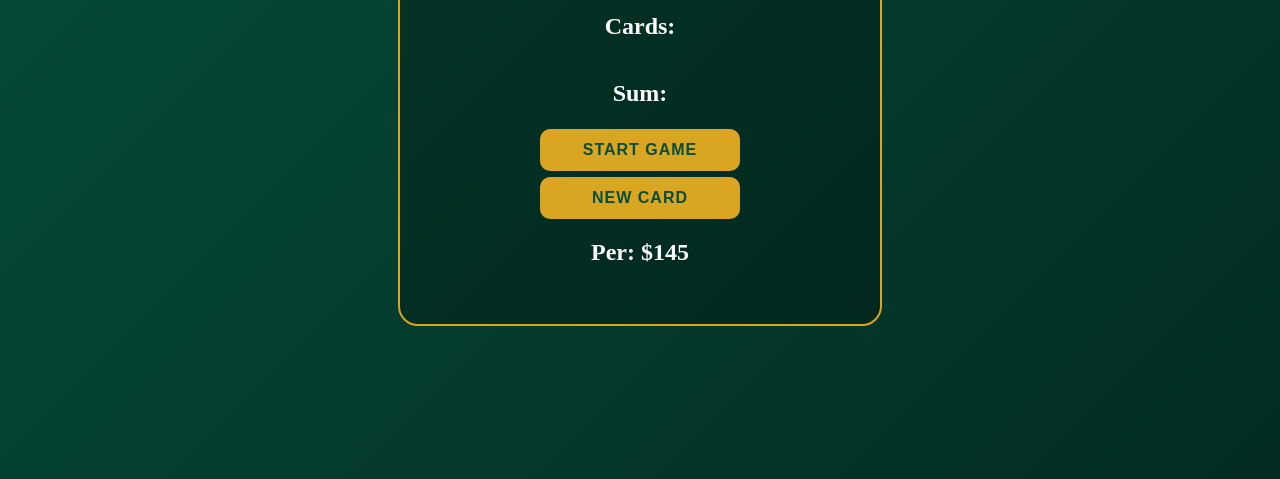
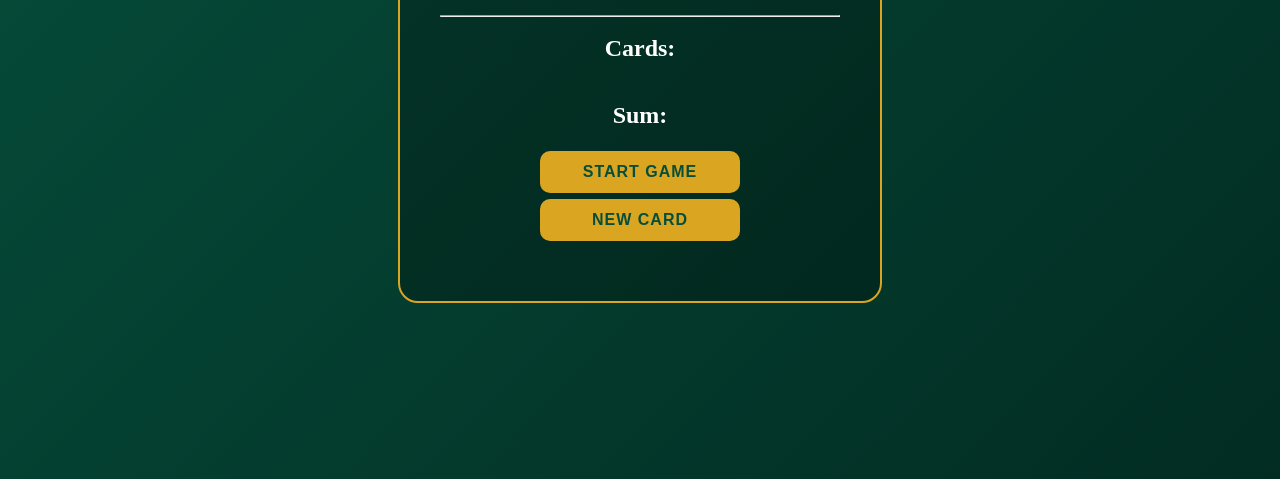
Before and after one commit to HabinaPyatha/Javascript, a website: page blackjack.html in a window 1280 px wide. Shown: the part 321-800 px from the top of the page. Drawn offline with Linux system fonts and the light colour scheme.

Commit message:
improvising

```diff
--- a/blackjack.css
+++ b/blackjack.css
@@ -64,7 +64,6 @@ button{
     gap: 10px;
     margin: 20px 0;
 }
-
 .playing-card {
     width: 85px;
     height: 120px;
--- a/blackjack.js
+++ b/blackjack.js
@@ -7,14 +7,6 @@ let sumEl=document.getElementById("sum-el");
 let cardsEl=document.getElementById("cards-el");
 let cardsContainer=document.getElementById("cards-container");
 let message = "";
-let player = {
-name:"Per",
-chips:145
-};
-
-let playerEl = document.getElementById("player-el");
-playerEl.textContent = player.name + ": $" + player.chips;
-
 
 function getRandomCard() {
     const suits = ["S", "H", "D", "C"];
```
